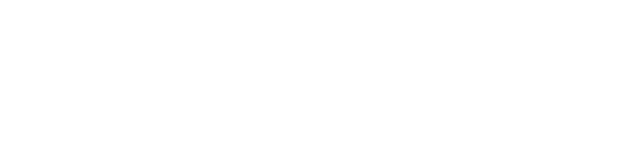
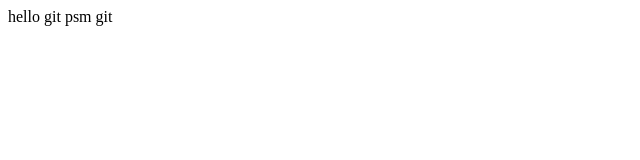
Before and after one commit to simplon-antoineB/testgit, a plain HTML site: page index.html in a window 1280 px wide. Shown: the whole page, without its empty margins (0-640 px from the left). Drawn offline with Linux system fonts and the light colour scheme.

Commit message:
2eme sauvergarde : ajout de texte dans le body

```diff
--- a/index.html
+++ b/index.html
@@ -5,6 +5,8 @@
     <title>le test de git</title>
   </head>
   <body>
+    hello git
 
+    psm git
   </body>
 </html>
```
